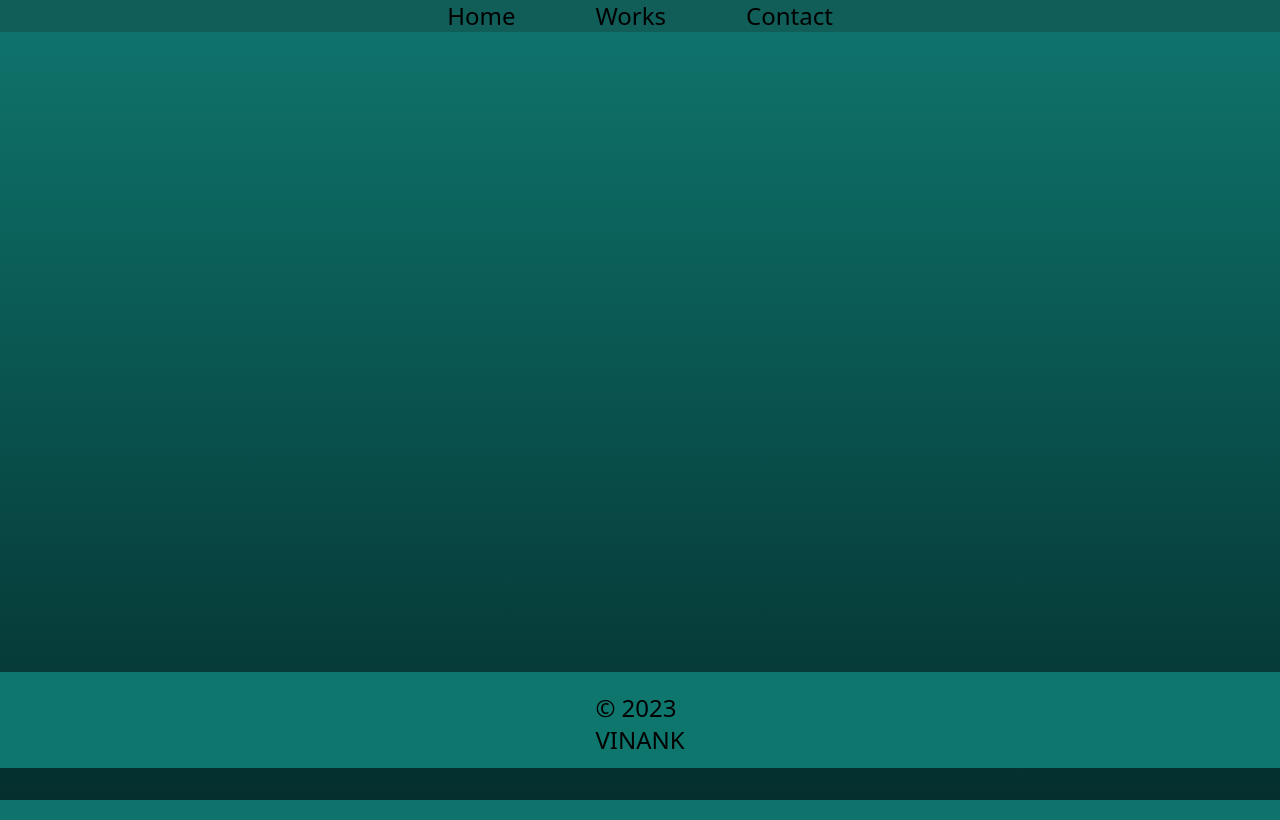
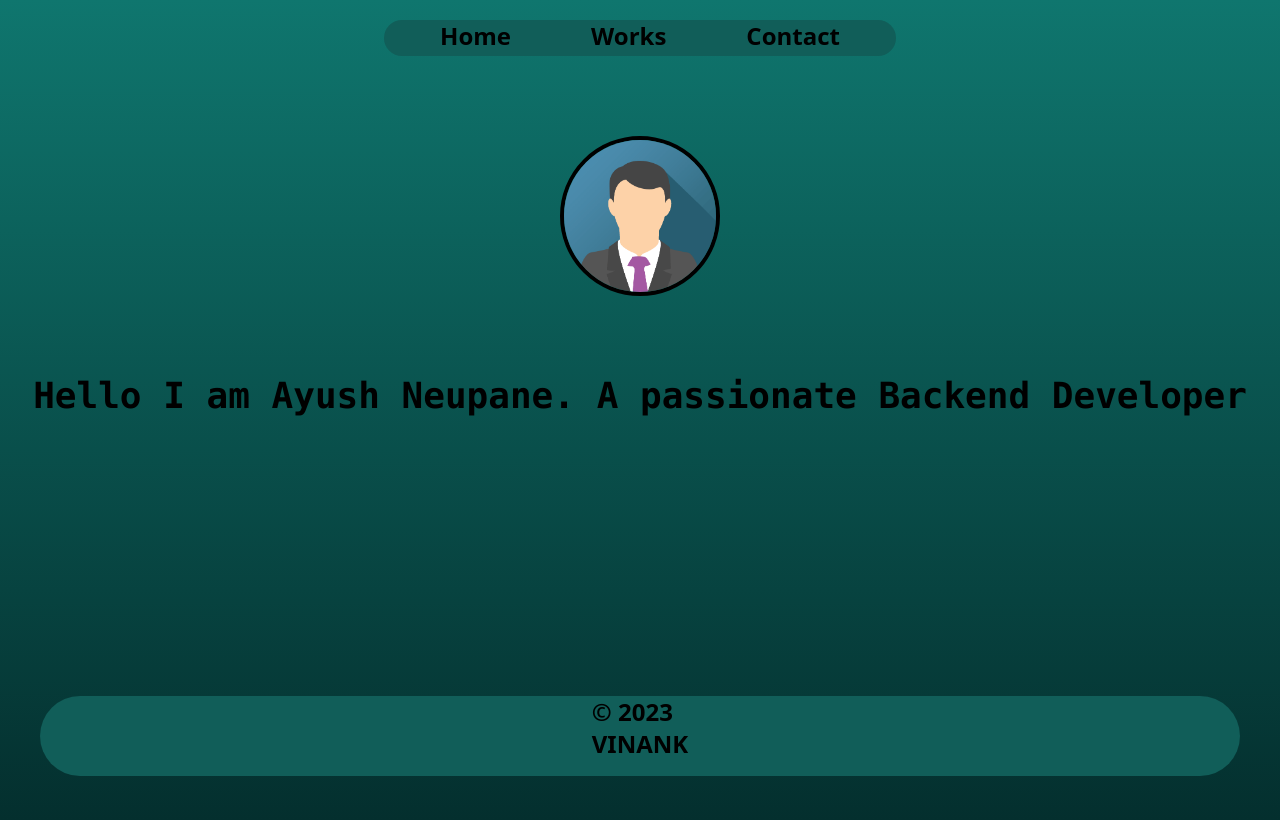
Before and after one commit to Vinsmoke55/Flask-Portfolio, a Flask app: page / in a window 1280 px wide. Run offline with Flask 3, Linux system fonts and the light colour scheme; some libraries are stand-ins or nearby versions.

Commit message:
finshed home page

```diff
--- a/run.py
+++ b/run.py
@@ -1,4 +1,4 @@
-from flask import Flask,render_template
+from flask import Flask,render_template,url_for
 
 app=Flask(__name__)
 
@@ -7,5 +7,13 @@ app=Flask(__name__)
 def home():
 	return render_template('home.html')
 
+@app.route('/works')
+def works():
+	return render_template('works.html')
+
+@app.route('/contact')
+def contact():
+	return render_template('contact.html')
+
 if __name__=='__main__':
 	app.run(debug=True)
--- /dev/null
+++ b/templates/contact.html
@@ -0,0 +1,4 @@
+{%extends 'layout.html'%}
+{%block content%}
+	<h1>Contact page</h1>
+{%endblock%}
--- a/templates/home.html
+++ b/templates/home.html
@@ -1,3 +1,12 @@
 {%extends 'layout.html'%}
 {%block content%}
+<div class=" pt-20 flex flex-col">
+	<div class="flex justify-center ">
+		<img class="rounded-full h-40 border-solid border-4 border-black" src="{{url_for('static',filename='avatar.png')}}">
+	</div>
+	<div class="flex justify-center ">
+		<p class="font-mono text-4xl pt-20 font-semibold">Hello I am Ayush Neupane. A passionate Backend Developer</p>
+	</div>
+</div>
+
 {%endblock%}
--- a/templates/layout.html
+++ b/templates/layout.html
@@ -4,12 +4,12 @@
 	<title>portfolio</title>
 	<script src="https://cdn.tailwindcss.com"></script>
 </head>
-<body class="h-screen bg-gradient-to-b from-teal-700 to-teal-950">
-	<header class="bg-teal-800">
-		<ul class="space-x-20 flex justify-center text-2xl">
-			<li>Home</li>
-			<li>Works</li>
-			<li>Contact</li>
+<body class="h-screen bg-gradient-to-b from-teal-700 to-teal-950 overflow-hidden">
+	<header class="bg-teal-800 pb-1 mx-96 rounded-full mt-5 ">
+		<ul class="space-x-20 flex justify-center text-2xl font-semibold">
+			<li class="hover:text-teal-600"><a href="{{url_for('home')}}">Home</a></li>
+			<li class="hover:text-teal-600"><a href="{{url_for('works')}}">Works</a></li>
+			<li class="hover:text-teal-600"><a href="{{url_for('contact')}}">Contact</a></li>
 		</ul>
 	</header>
 
@@ -18,9 +18,9 @@
 		{%endblock%}
 	</div>
 
-	<footer class="bg-teal-700">
-		<div class="h-24 flex justify-center">
-			<ul class="py-5 text-2xl">
+	<footer class="bg-teal-800 rounded-full mx-10">
+		<div class="h-20 flex justify-center">
+			<ul class=" text-2xl font-semibold">
 				<li>©  2023 </li>
 				<li> VINANK</li>
 			</ul>
--- /dev/null
+++ b/templates/works.html
@@ -0,0 +1,4 @@
+{%extends 'layout.html'%}
+{%block content%}
+	<h1>Works Page</h1>
+{%endblock%}
```
Also changed, not shown: static/avatar.png (added).
